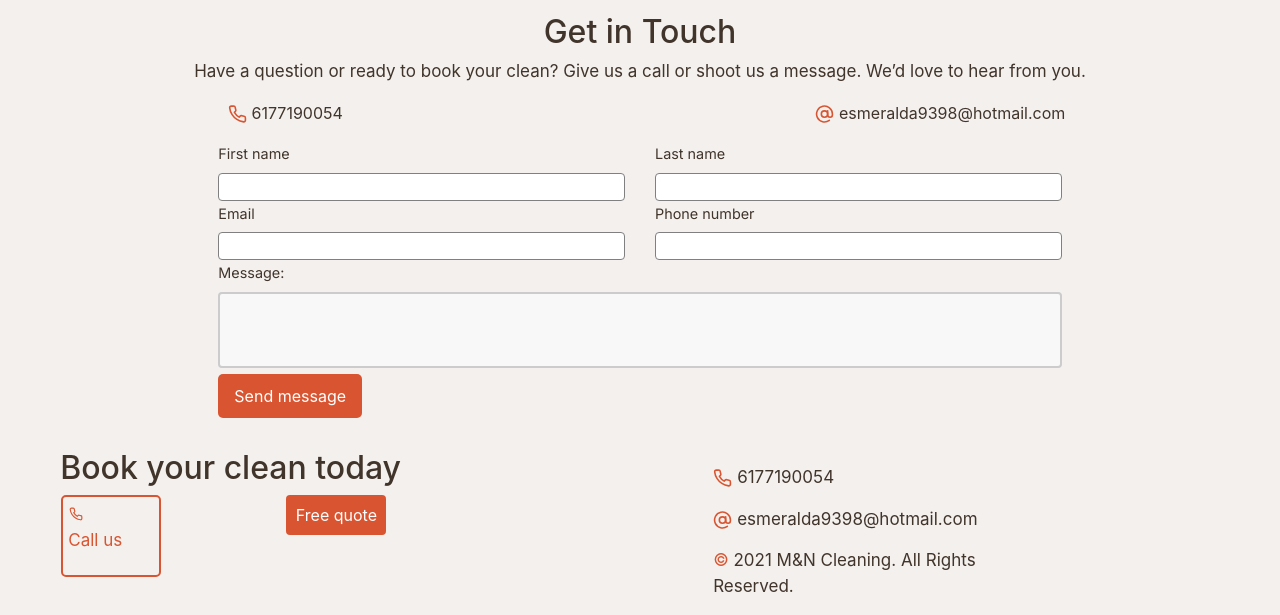
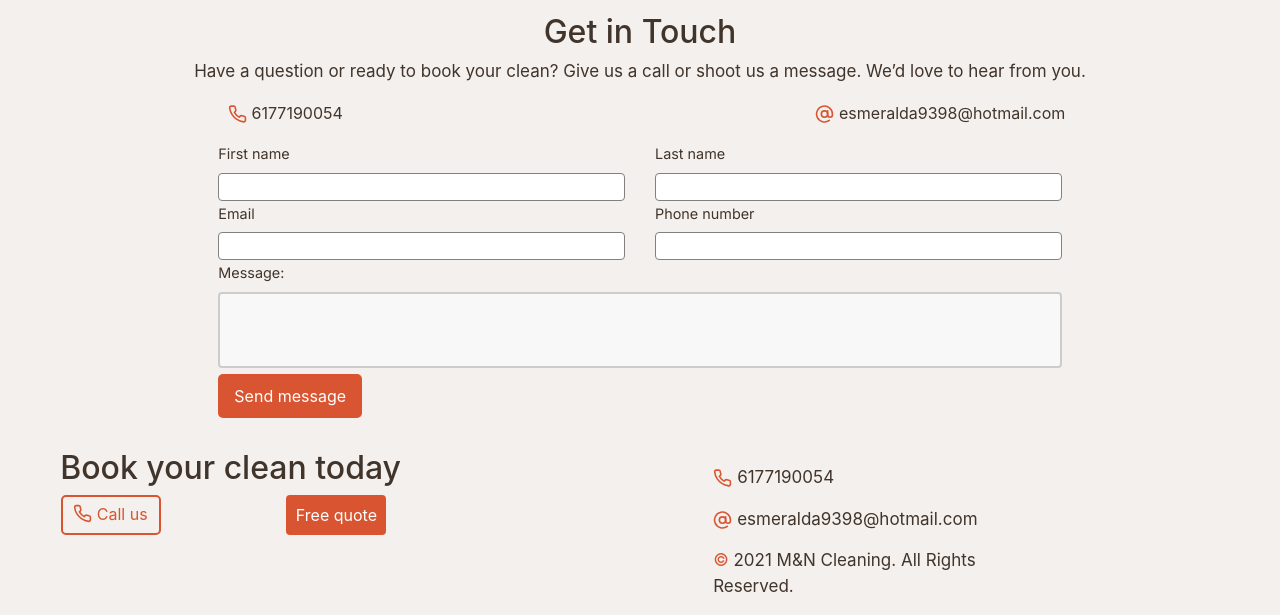
Before and after one commit to barksanto/mncleaning, a plain HTML site: page index.html in a window 1280 px wide. Shown: the part 3431-4046 px from the top of the page. Drawn offline with nearby package versions, Linux system fonts and the light colour scheme.

Commit message:
call us button on bottom icon sized better

```diff
--- a/index.html
+++ b/index.html
@@ -73,7 +73,8 @@
             <div class="col-2">
               <div class="call-us px-0 mt-4">
                 <a href="tel:6177190054">
-                  <i data-feather="phone" class="call-icon"></i>Call us
+                  <i data-feather="phone" class="call-icon"></i>
+                  Call us
                 </a>
               </div>
             </div>
@@ -927,8 +928,8 @@
             <div class="row justify-content-center">
               <div class="call-us">
                 <a href="tel:6177190054">
-                  <i data-feather="phone" class="call-icon pr-2"></i>
-                  <p>Call us</p>
+                  <i data-feather="phone" class="call-icon2"></i>
+                  Call us
                 </a>
               </div>
             </div>
--- a/menuNav.css
+++ b/menuNav.css
@@ -211,6 +211,12 @@ ul.big-nav {
 	}
 }
 
+.call-icon2 {
+	color: #d95531;
+	padding-left: 5px;
+  padding-bottom: 5px;
+}
+
 .call-icon {
 	color: #d95531;
   padding-bottom: 7px;
```
